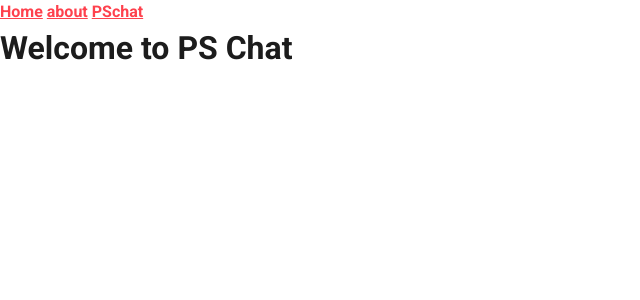
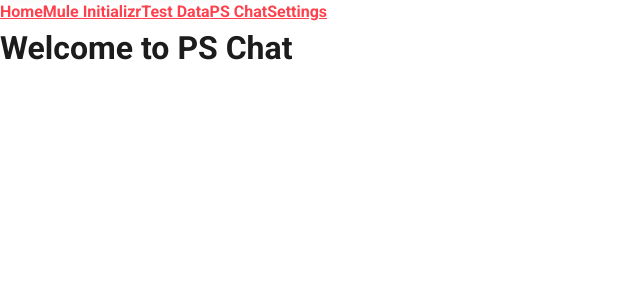
Before and after one commit to grvmithas/svelte-web-app, a SvelteKit app: page / in a window 1280 px wide. Shown: the top 300 px of the page, without its empty margins (0-640 px from the left). Built offline with nearby package versions, Linux system fonts and the light colour scheme.

Commit message:
add new components

```diff
--- /dev/null
+++ b/src/components/nav/nav.svelte
@@ -0,0 +1,19 @@
+<script>
+    import { page, navigating } from "$app/stores";
+
+    let items = [
+        { title: "Home", link: "/" },
+        { title: "Mule Initializr", link: "/mule-initializr" },
+        { title: "Test Data", link: "/test-data" },
+        { title: "PS Chat", link: "/ps-chat" },
+        { title: "Settings", link: "/settings" },
+    ];
+</script>
+
+<nav>
+    {#each items as item}
+        <a href={item?.link} aria-current={$page.url.pathname === item?.link}
+            >{item?.title}</a
+        >
+    {/each}
+</nav>
--- /dev/null
+++ b/src/components/skipnav/skipnav.svelte
@@ -0,0 +1,25 @@
+<script>
+    //import {page, navigating} from "$app/stores";
+</script>
+
+<a href="#main" class="skipnav">Skip to Main Content</a>
+
+<style>
+    .skipnav {
+        box-shadow: 0 10px 20px rgba(0,0,0,0.10), 0 6px 6px rgba(0,0,0,0.2);
+        font-size: 1.4rem;
+        line-height: 1.8rem;
+        text-decoration: underline;
+        z-index: 100;
+        position: absolute;
+        padding: 0.95rem 1rem;
+        background: #ffffff;
+        top: -4.8rem;
+        transition: top 0.15s ease-in-out;
+        left: 0;
+
+        &:focus {
+            top: 0;
+        }
+    }
+</style>
--- a/src/routes/+layout.svelte
+++ b/src/routes/+layout.svelte
@@ -1,11 +1,10 @@
 <script>
-  import {page, navigating} from "$app/stores";
+  import Skipnav from "../components/skipnav/skipnav.svelte";
+  import Nav from "../components/nav/nav.svelte";
 </script>
 
-<nav>
-  <a href="/" aria-current={$page.url.pathname === "/"}>Home</a>
-  <a href="/about" aria-current={$page.url.pathname === "/about"}>about</a>
-  <a href="/pschat" aria-current={$page.url.pathname === "/pschat"}>PSchat</a>
-</nav>
-
-<slot />
+<Skipnav />
+<Nav />
+<main id="main">
+  <slot />
+</main>
```
